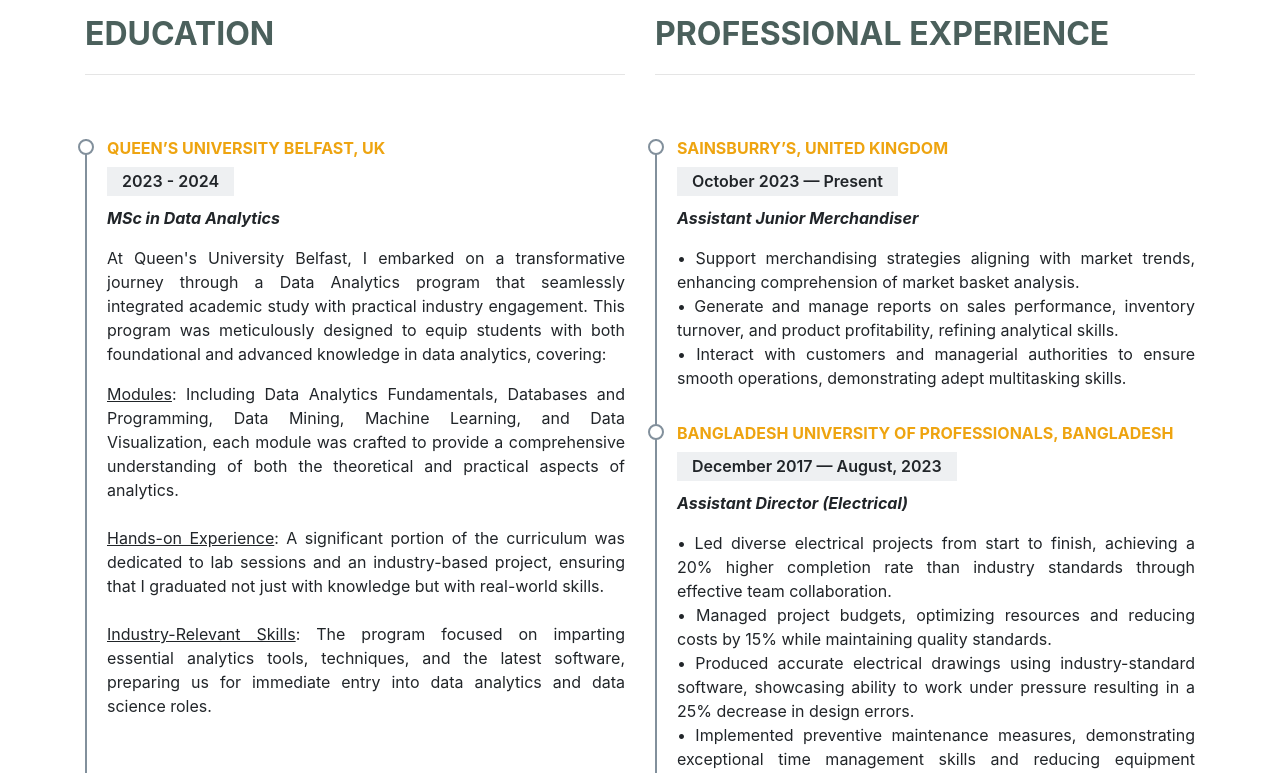
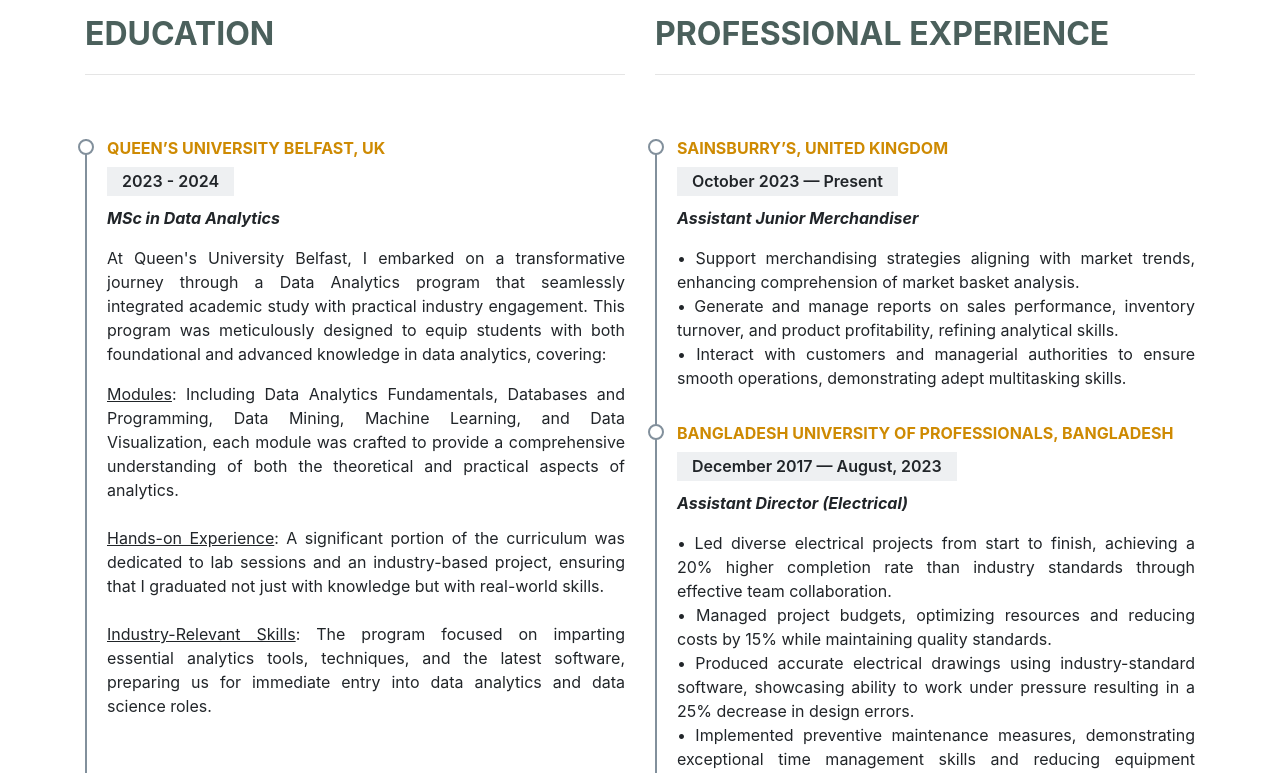
Before and after one commit to SabahSarwar/SabahSarwar.github.io, a plain HTML site: page index.html in a window 1280 px wide. Shown: the part 1540-2313 px from the top of the page. Drawn offline with nearby package versions, Linux system fonts and the light colour scheme.

Commit message:
Update style.css

```diff
--- a/assets/css/style.css
+++ b/assets/css/style.css
@@ -619,7 +619,7 @@
   font-size: 16px;
   font-weight: 700;
   text-transform: uppercase;
-  color: #eea410;
+  color: #ce8a02;
   margin-bottom: 10px;
 }
 
```
